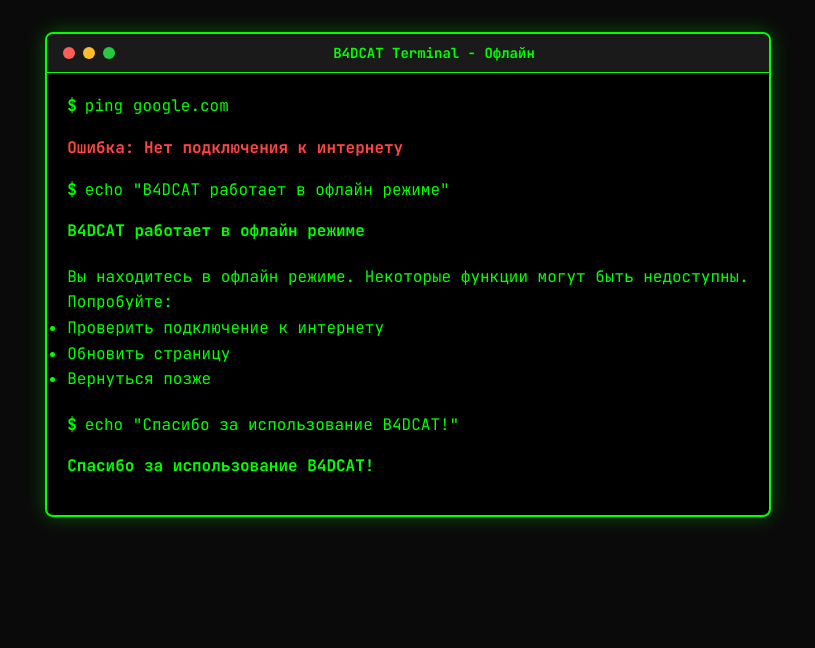
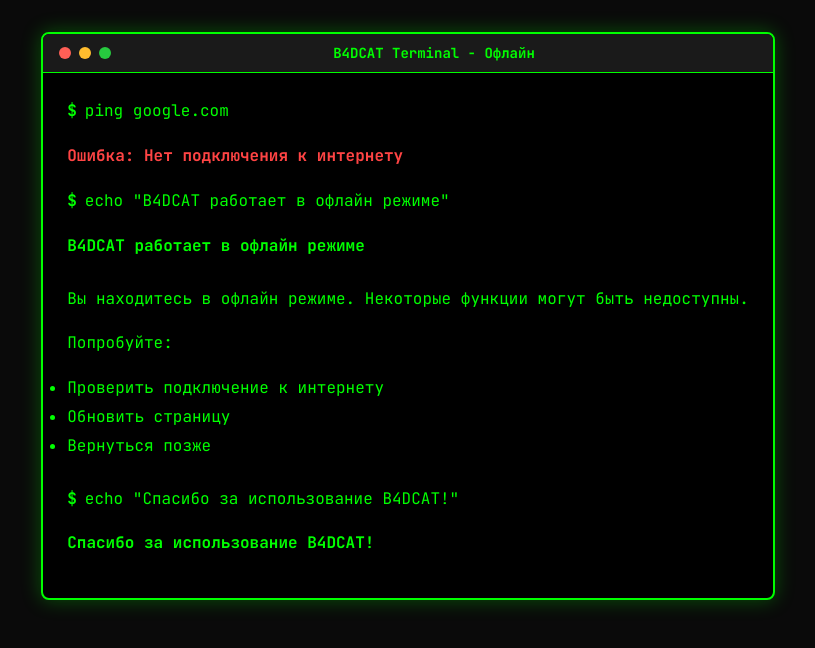
Before and after one commit to mrvi0/mrvi0.github.io, a Jekyll site: the page offline.html, which Jekyll copies as it is, in a window 1280 px wide. Shown: the top 648 px of the page, without its empty margins (232-1047 px from the left). Built offline with Jekyll 4.4.1, drawn with Linux system fonts in a browser that asks for light colours.

Commit message:
style: improve readability and spacing
- Add CSS variables for consistent spacing
- Increase line-height for better readability
- Add proper margins between sections
- Improve overall typography and spacing

```diff
--- a/assets/css/main.css
+++ b/assets/css/main.css
@@ -15,6 +15,13 @@
     --terminal-button-red: #ff5f56;
     --terminal-button-yellow: #ffbd2e;
     --terminal-button-green: #27ca3f;
+
+    /* Spacing */
+    --spacing-xs: 4px;
+    --spacing-sm: 8px;
+    --spacing-md: 16px;
+    --spacing-lg: 24px;
+    --spacing-xl: 32px;
 
     /* Fonts */
     --font-main: 'JetBrains Mono', 'Courier New', monospace;
@@ -99,8 +106,9 @@ body {
 
 /* Terminal Content */
 .terminal-content {
-    padding: 20px;
+    padding: var(--spacing-lg);
     min-height: 400px;
+    line-height: 1.8;
 }
 
 /* Terminal Lines */
@@ -135,7 +143,7 @@ body {
 
 /* Output */
 .output {
-    margin: 16px 0;
+    margin: var(--spacing-md) 0;
     color: var(--text-color);
 }
 
@@ -298,13 +306,14 @@ body {
 
 /* Content Sections */
 .description {
-    margin: 20px 0;
+    margin: var(--spacing-lg) 0;
 }
 
 .description p {
     color: var(--text-color);
     font-family: var(--font-code);
-    line-height: 1.6;
+    line-height: 1.8;
+    margin-bottom: var(--spacing-md);
 }
 
 .features {
@@ -313,9 +322,10 @@ body {
 
 .features h3 {
     color: var(--heading-color);
-    margin-bottom: 12px;
+    margin-bottom: var(--spacing-md);
     font-family: var(--font-code);
     font-weight: bold;
+    margin-top: var(--spacing-lg);
 }
 
 .features ul {
@@ -339,14 +349,15 @@ body {
 }
 
 .navigation {
-    margin: 20px 0;
+    margin: var(--spacing-lg) 0;
 }
 
 .navigation h3 {
     color: var(--heading-color);
-    margin-bottom: 12px;
+    margin-bottom: var(--spacing-md);
     font-family: var(--font-code);
     font-weight: bold;
+    margin-top: var(--spacing-lg);
 }
 
 .nav-buttons {
```
